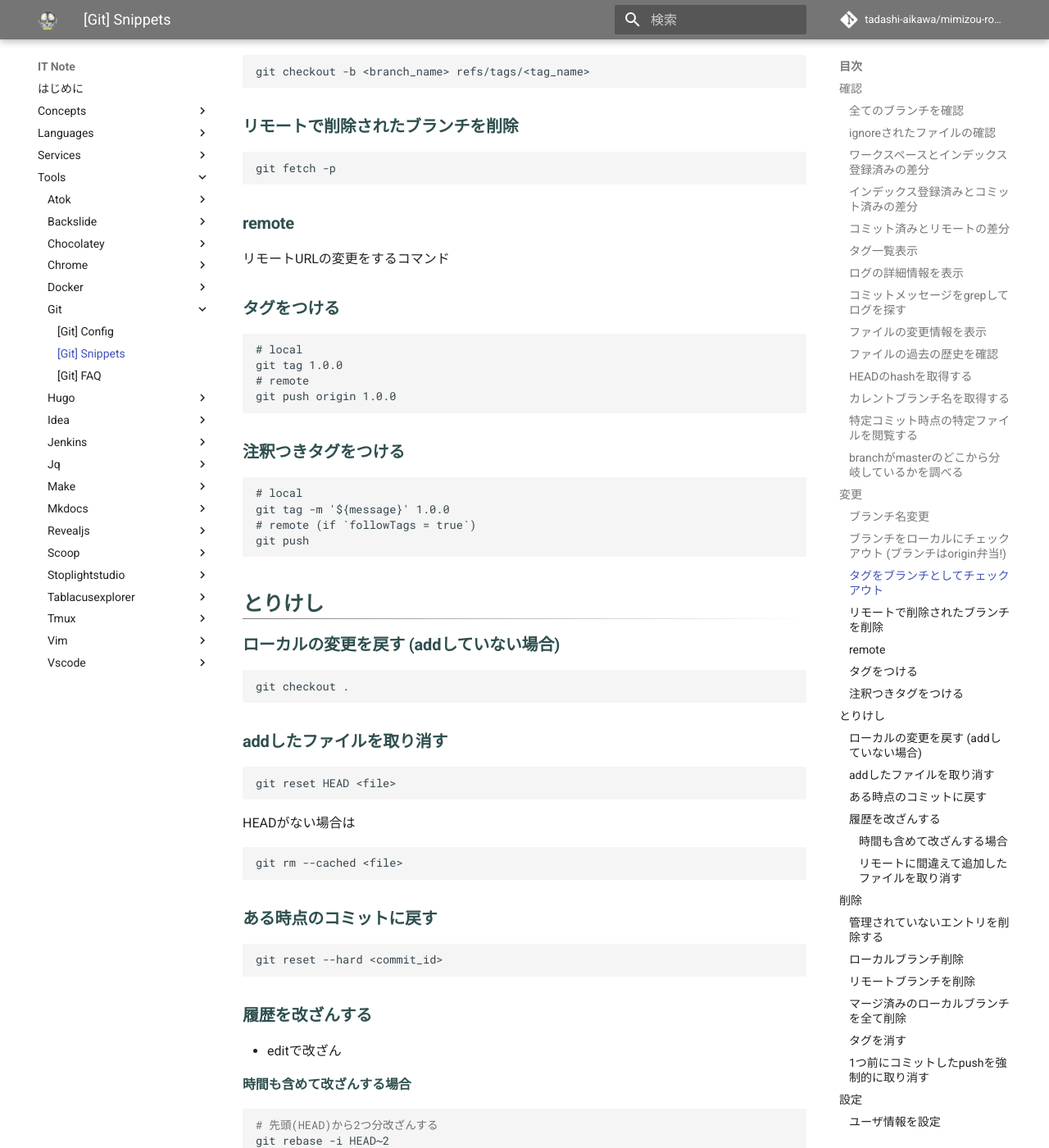
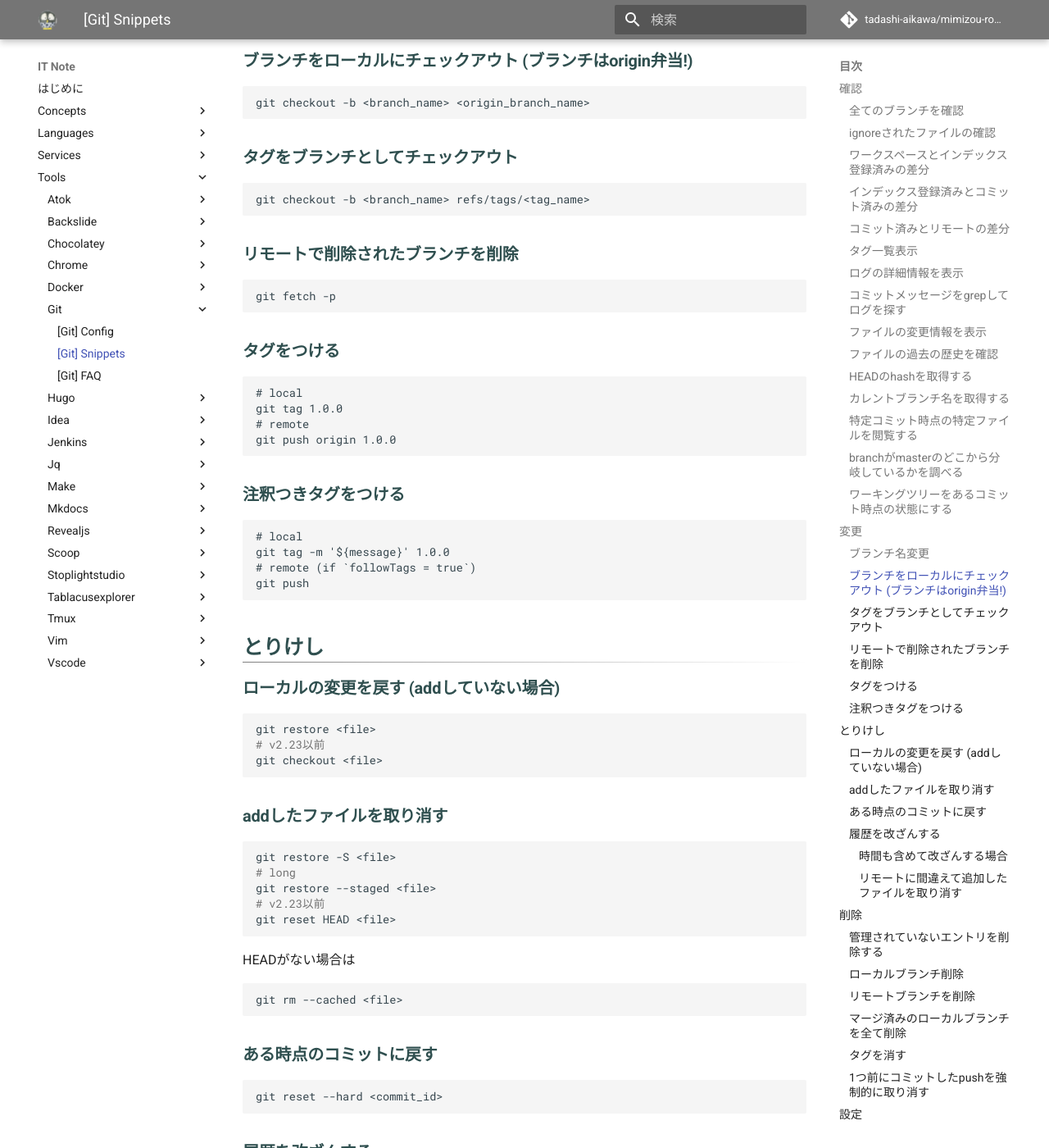
Before and after one commit to tadashi-aikawa/mimizou-room, an MkDocs documentation site: the page built from docs/IT_Note/tools/git/snippets.md, in a window 1280 px wide and 1400 px high, scrolled down 2264 px. Shown: the whole window at 82% size. Built offline with MkDocs 1.6.1 and Material for MkDocs 9.7.7, drawn with Linux system fonts in a browser that asks for light colours; comment, search, counter and statistics services are not loaded; some of the changed text lies outside the part shown.

Commit message:
[Git] git restoreに関するsnippetsを追加

````diff
--- a/docs/IT_Note/tools/git/snippets.md
+++ b/docs/IT_Note/tools/git/snippets.md
@@ -25,6 +25,8 @@
 ### インデックス登録済みとコミット済みの差分
 
 ```bash
+git diff --staged
+# --stagedは--cachedのsynonym
 git diff --cached
 ```
 
@@ -91,6 +93,12 @@
 git show-branch --sha1-name branch master
 ```
 
+### ワーキングツリーをあるコミット時点の状態にする
+
+```
+git restore -s <hash> <file>
+```
+
 
 変更
 ----
@@ -119,10 +127,6 @@
 git fetch -p
 ```
 
-### remote
-
-リモートURLの変更をするコマンド
-
 ### タグをつける
 
 ```
@@ -148,12 +152,18 @@
 ### ローカルの変更を戻す (addしていない場合)
 
 ```bash
-git checkout .
+git restore <file>
+# v2.23以前
+git checkout <file>
 ```
 
 ### addしたファイルを取り消す
 
 ```bash
+git restore -S <file>
+# long
+git restore --staged <file>
+# v2.23以前
 git reset HEAD <file>
 ```
 
````
